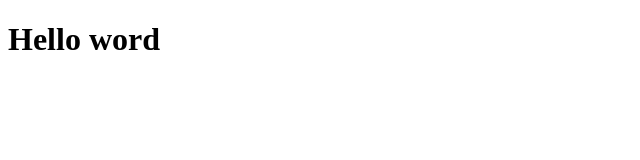
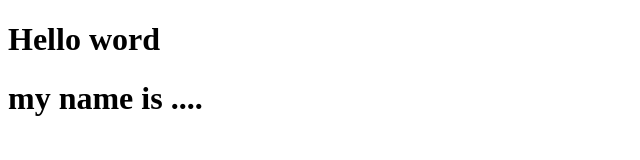
Before and after one commit to sreyletsao/new-2025c, a plain HTML site: page samoun.html in a window 1280 px wide. Shown: the whole page, without its empty margins (0-640 px from the left). Drawn offline with Linux system fonts and the light colour scheme.

Commit message:
add more

```diff
--- a/samoun.html
+++ b/samoun.html
@@ -7,5 +7,6 @@
 </head>
 <body>
     <h1>Hello word</h1>
+    <h1>my name is ....</h1>
 </body>
 </html>
```
